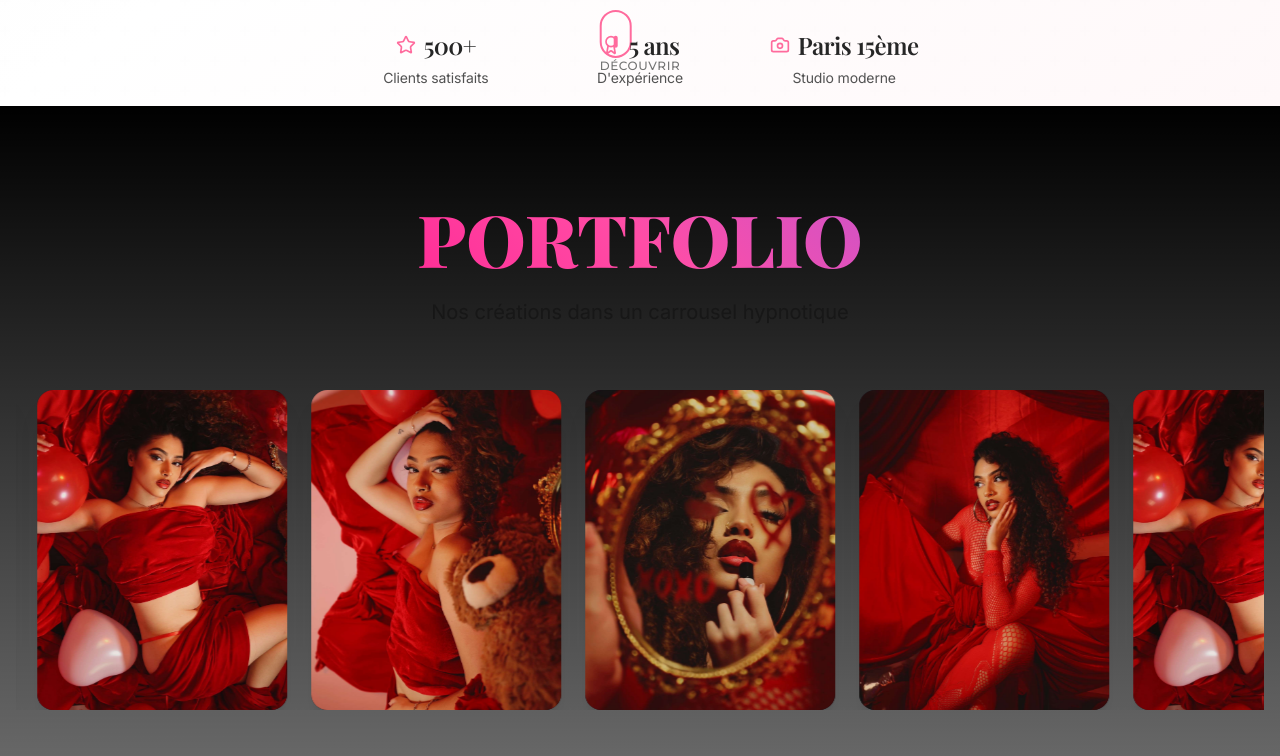
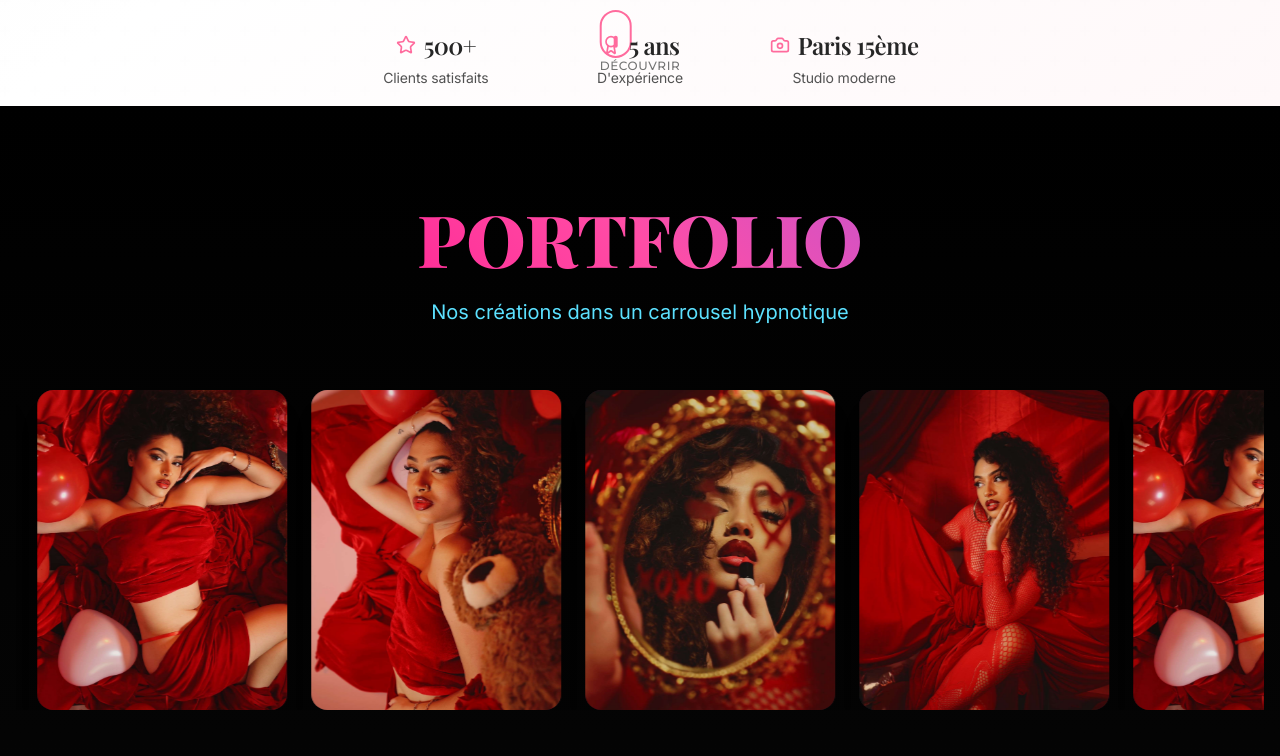
Before and after one commit to rylessKechit/neversad-studio, a Next.js app: page / in a window 1280 px wide. Shown: the part 694-1450 px from the top of the page. Built offline with nearby package versions, Linux system fonts and the light colour scheme; grey boxes are pictures that could not be loaded; a web font is replaced by a local one.

Commit message:
fixed styled color

```diff
--- a/src/components/sections/Contact.tsx
+++ b/src/components/sections/Contact.tsx
@@ -120,7 +120,7 @@
           >
             CONTACT
           </motion.h2>
-          <p className="text-xl text-miami-pink-light max-w-3xl mx-auto">
+          <p className="text-xl text-miami-blue-light max-w-3xl mx-auto">
             Prêt à capturer vos moments les plus précieux ? Contactez-nous pour discuter de votre projet
           </p>
         </motion.div>
--- a/src/components/sections/Portfolio.tsx
+++ b/src/components/sections/Portfolio.tsx
@@ -103,7 +103,7 @@
           >
             PORTFOLIO
           </motion.h2>
-          <p className="text-lg sm:text-xl text-miami-pink-light max-w-3xl mx-auto leading-relaxed px-4">
+          <p className="text-lg sm:text-xl text-miami-blue-light max-w-3xl mx-auto leading-relaxed px-4">
             Nos créations dans un carrousel hypnotique
           </p>
         </motion.div>
--- a/src/components/sections/Services.tsx
+++ b/src/components/sections/Services.tsx
@@ -125,7 +125,7 @@
           >
             NOS SERVICES
           </motion.h2>
-          <p className="text-xl text-miami-pink-light max-w-3xl mx-auto">
+          <p className="text-xl text-miami-blue-light max-w-3xl mx-auto">
             Des prestations premium pensées pour révéler votre personnalité avec notre signature Miami moderne
           </p>
         </motion.div>
@@ -263,7 +263,7 @@
                 Projet sur-mesure ?
               </h3>
 
-              <p className="text-xl text-miami-pink-light mb-8 max-w-2xl mx-auto leading-relaxed">
+              <p className="text-xl text-miami-blue-light mb-8 max-w-2xl mx-auto leading-relaxed">
                 Chaque projet est unique. Discutons de votre vision et créons ensemble
                 une expérience photographique qui vous ressemble.
               </p>
--- a/tailwind.config.js
+++ b/tailwind.config.js
@@ -21,6 +21,18 @@
           'charcoal': '#2C2C2E',  // Gris charbon élégant
           'slate': '#48484A',     // Gris ardoise
           'pearl': '#F2F2F7',     // Blanc nacré
+        },
+
+        // Couleurs Miami pour le thème néon
+        'miami': {
+          'pink': '#FF006E',        // Rose néon principal
+          'pink-light': '#FF4DA6',  // Rose néon clair
+          'pink-dark': '#E5005C',   // Rose néon foncé
+          'blue': '#00D4FF',        // Bleu cyan Miami
+          'blue-light': '#5CE1FF',  // Bleu cyan clair
+          'blue-dark': '#00B8E6',   // Bleu cyan foncé
+          'dark': '#0A0A0A',        // Noir profond
+          'grid': '#1A1A1A',        // Couleur grille
         },
 
         // Tons neutres professionnels
```
